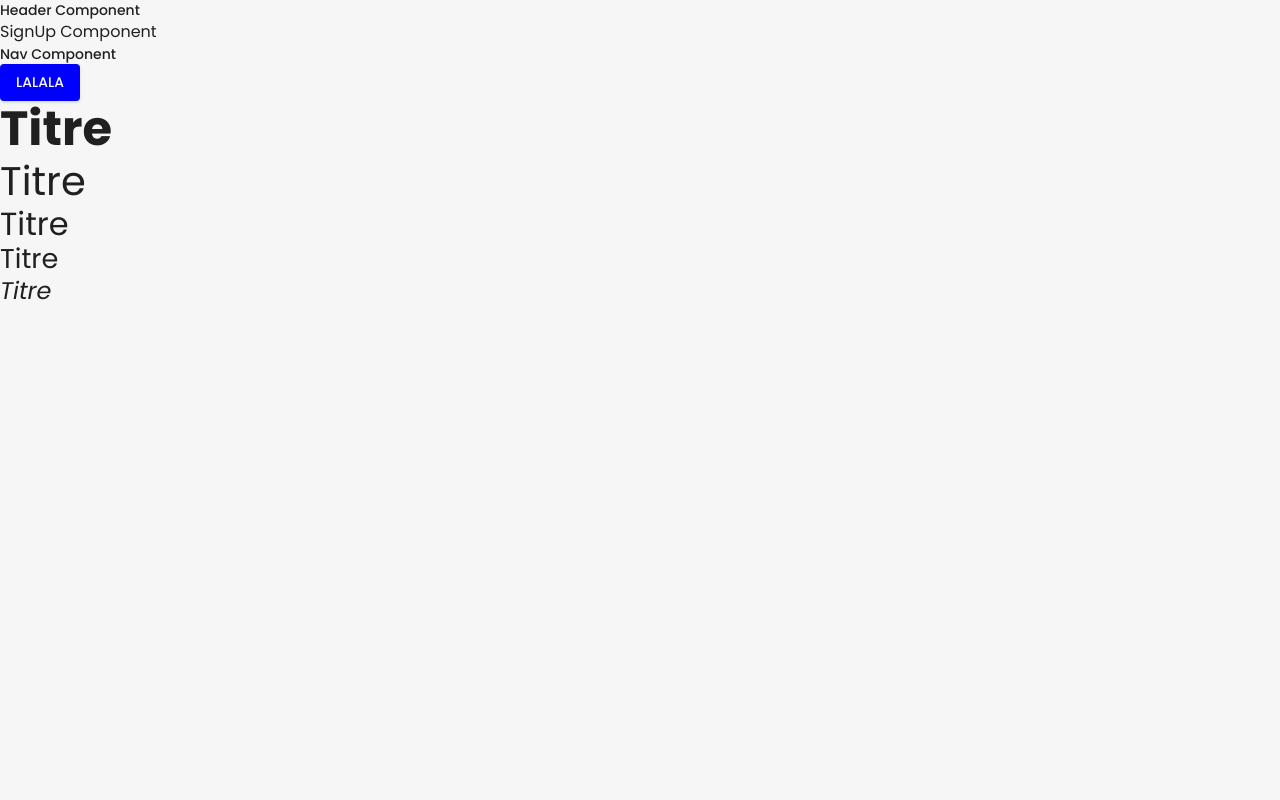
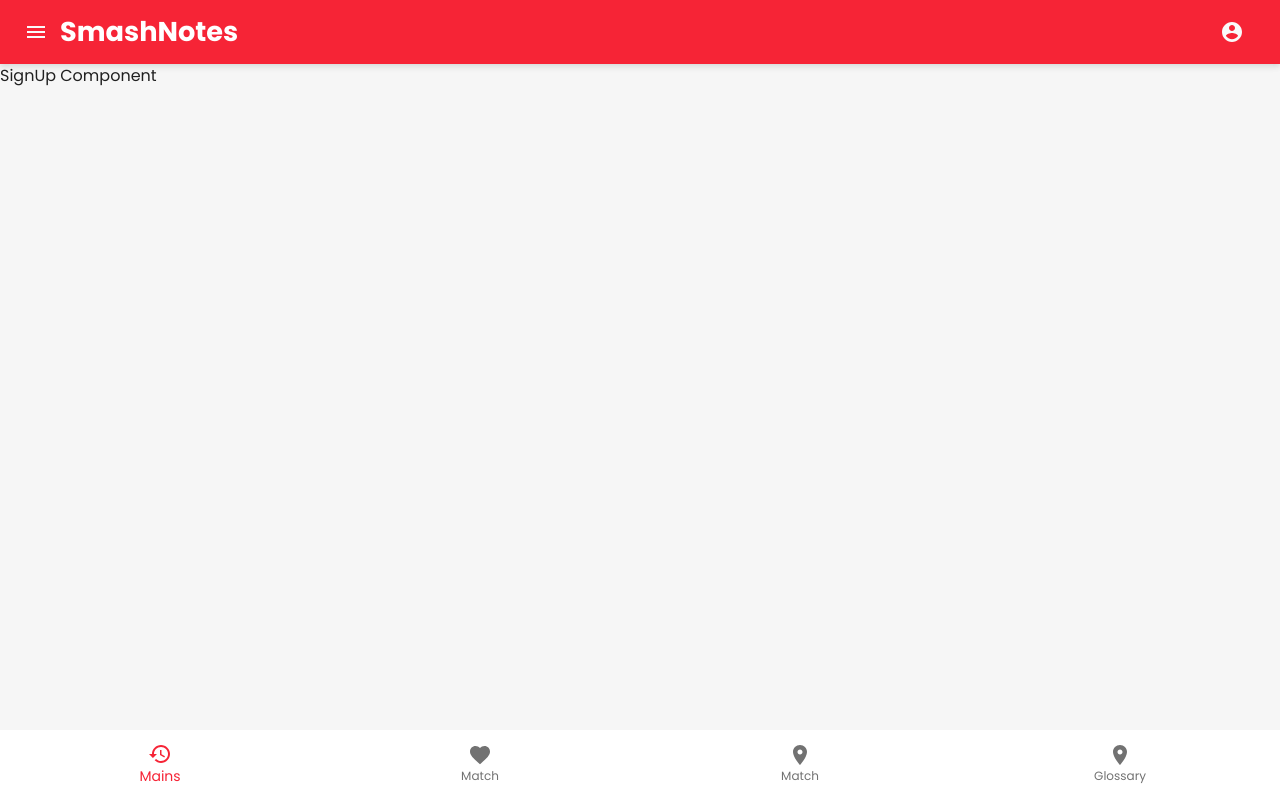
Before and after one commit to Bear-Tic/SmashNotes, a React (Create React App) app: page / in a window 1280 px wide. Built offline with nearby package versions, Linux system fonts and the light colour scheme.

Commit message:
feat: layout

```diff
--- a/src/App.js
+++ b/src/App.js
@@ -4,7 +4,7 @@ import { SignUp } from './ui/pages/SignUp';
 import { Header } from './ui/components/Header';
 import { Nav } from './ui/components/Nav';
 import CssBaseline from '@material-ui/core/CssBaseline';
-import { MuiThemeProvider, Button, Typography } from '@material-ui/core';
+import { MuiThemeProvider } from '@material-ui/core';
 import theme from './config/theme/theme';
 
 const App = () => {
@@ -12,15 +12,11 @@ const App = () => {
     <>
       <MuiThemeProvider theme={theme}>
           <CssBaseline />
-          <Header />
-          <SignUp />
-          <Nav />
-          <Button variant="contained" color="primary">lalala</Button>
-          <Typography variant="h1">Titre</Typography>
-          <Typography variant="h2">Titre</Typography>
-          <Typography variant="h3">Titre</Typography>
-          <Typography variant="h4">Titre</Typography>
-          <Typography variant="h5">Titre</Typography>
+          <div className="p-body">
+            <Header />
+            <SignUp />
+            <Nav />
+          </div>
       </MuiThemeProvider>
     </>
   );
--- a/src/config/theme/customTheme.js
+++ b/src/config/theme/customTheme.js
@@ -1,4 +1,4 @@
-const primaryColor = '#0000FF';
+const primaryColor = '#F62436';
 
 const smashNotesTheme = {
   breakpoints: {
@@ -56,7 +56,18 @@ const smashNotesTheme = {
     '0px 11px 15px -7px rgba(37, 59, 49, .06),0px 24px 38px 3px rgba(37, 59, 49, .06),0px 9px 46px 8px rgba(37, 59, 49, .06)',
   ],
   direction: 'ltr',
-  overrides: {},
+  overrides: {
+    MuiBottomNavigationAction: {
+      root: {
+        maxWidth: '100%',
+      },
+    },
+    MuiBottomNavigation: {
+      root: {
+        height: '70px',
+      },
+    },
+  },
   transitions: {
     easing: {
       easeInOut: 'cubic-bezier(0.4, 0, 0.2, 1)',
@@ -76,7 +87,6 @@ const smashNotesTheme = {
   },
   typography: {
     useNextVariants: true,
-
     h1: {
       fontSize: "3rem",
       fontFamily: '"Poppins", "Roboto", "Helvetica", "Arial", sans-serif',
@@ -95,7 +105,7 @@ const smashNotesTheme = {
     h4: {
       fontSize: "1.7rem",
       fontFamily: '"Poppins", "Roboto", "Helvetica", "Arial", sans-serif',
-      fontWeight: 400,
+      fontWeight: 'bold',
     },
     h5: {
       fontFamily: '"Poppins", "Roboto", "Helvetica", "Arial", sans-serif',
--- /dev/null
+++ b/src/scss/4-pages/body.scss
@@ -0,0 +1,13 @@
+html, body, #root, .p-body{
+  height: 100%;
+}
+
+.p-body {
+  position: relative;
+  &__navigation {
+    overflow: hidden;
+    position: fixed;
+    bottom: 0;
+    width: 100%;
+  }
+}
--- a/src/scss/index.scss
+++ b/src/scss/index.scss
@@ -8,5 +8,6 @@
 // 3-organisms
 
 // 4-pages
+@import './4-pages/body';
 
 // 5-utils
--- a/src/ui/components/Header/index.js
+++ b/src/ui/components/Header/index.js
@@ -1,9 +1,128 @@
 import React from 'react';
+import AppBar from '@material-ui/core/AppBar';
+import Toolbar from '@material-ui/core/Toolbar';
+import Typography from '@material-ui/core/Typography';
+import IconButton from '@material-ui/core/IconButton';
+import MenuIcon from '@material-ui/icons/Menu';
+import AccountCircle from '@material-ui/icons/AccountCircle';
+import MenuItem from '@material-ui/core/MenuItem';
+import Menu from '@material-ui/core/Menu';
+import Drawer from '@material-ui/core/Drawer';
+import List from '@material-ui/core/List';
+import Divider from '@material-ui/core/Divider';
+import ListItem from '@material-ui/core/ListItem';
+import ListItemIcon from '@material-ui/core/ListItemIcon';
+import ListItemText from '@material-ui/core/ListItemText';
+import InboxIcon from '@material-ui/icons/MoveToInbox';
+import MailIcon from '@material-ui/icons/Mail';
+import { makeStyles } from '@material-ui/core/styles';
+
+const useStyles = makeStyles({
+  list: {
+    width: 250,
+  },
+});
 
 export const Header = () => {
+  const classes = useStyles();
+  const [anchorEl, setAnchorEl] = React.useState(null);
+  const [state, setState] = React.useState({
+    top: false,
+    left: false,
+    bottom: false,
+    right: false,
+  });
+
+  const toggleDrawer = (side, open) => event => {
+    if (event.type === 'keydown' && (event.key === 'Tab' || event.key === 'Shift')) {
+      return;
+    }
+
+    setState({ ...state, [side]: open });
+  };
+
+  const open = Boolean(anchorEl);
+
+  const handleMenu = event => {
+    setAnchorEl(event.currentTarget);
+  };
+
+  const handleClose = () => {
+    setAnchorEl(null);
+  };
+
+  const sideList = side => (
+    <div
+      className={classes.list}
+      role="presentation"
+      onClick={toggleDrawer(side, false)}
+      onKeyDown={toggleDrawer(side, false)}
+    >
+      <List>
+        {['Inbox', 'Starred', 'Send email', 'Drafts'].map((text, index) => (
+          <ListItem button key={text}>
+            <ListItemIcon>{index % 2 === 0 ? <InboxIcon /> : <MailIcon />}</ListItemIcon>
+            <ListItemText primary={text} />
+          </ListItem>
+        ))}
+      </List>
+      <Divider />
+      <List>
+        {['All mail', 'Trash', 'Spam'].map((text, index) => (
+          <ListItem button key={text}>
+            <ListItemIcon>{index % 2 === 0 ? <InboxIcon /> : <MailIcon />}</ListItemIcon>
+            <ListItemText primary={text} />
+          </ListItem>
+        ))}
+      </List>
+    </div>
+  );
+
   return (
-    <>
-    Header Component
-    </>
+    <div>
+      <AppBar position="static">
+        <Toolbar>
+          <IconButton onClick={toggleDrawer('left', true)} edge="start" color="inherit" aria-label="menu">
+            <MenuIcon />
+          </IconButton>
+          <Typography variant="h4" style={{ flexGrow: 1, color: 'white' }}>
+            SmashNotes
+          </Typography>
+          <div>
+            <IconButton
+              aria-label="account of current user"
+              aria-controls="menu-appbar"
+              aria-haspopup="true"
+              onClick={handleMenu}
+              color="inherit"
+              style={{ flexGrow: "1" }}
+            >
+              <AccountCircle />
+            </IconButton>
+            <Menu
+              id="menu-appbar"
+              anchorEl={anchorEl}
+              anchorOrigin={{
+                vertical: 'top',
+                horizontal: 'right',
+              }}
+              keepMounted
+              transformOrigin={{
+                vertical: 'top',
+                horizontal: 'right',
+              }}
+              open={open}
+              onClose={handleClose}
+            >
+              <MenuItem onClick={handleClose}>Profile</MenuItem>
+              <MenuItem onClick={handleClose}>My account</MenuItem>
+            </Menu>
+          </div>
+        </Toolbar>
+      </AppBar>
+      <Drawer open={state.left} onClose={toggleDrawer('left', false)}>
+        {sideList('left')}
+      </Drawer>
+    </div>
   );
-};
+}
--- a/src/ui/components/Nav/index.js
+++ b/src/ui/components/Nav/index.js
@@ -1,12 +1,25 @@
 import React from 'react';
+import { BottomNavigation, BottomNavigationAction } from '@material-ui/core';
+import RestoreIcon from '@material-ui/icons/Restore';
+import FavoriteIcon from '@material-ui/icons/Favorite';
+import LocationOnIcon from '@material-ui/icons/LocationOn';
 
 export const Nav = () => {
-  // TODO Gérer l'état active et la navigation. Link Router etc
+  const [value, setValue] = React.useState(0);
   return (
-    <>
-    <div>
-      Nav Component
+    <div className="p-body__navigation">
+      <BottomNavigation
+        value={value}
+        onChange={(event, newValue) => {
+          setValue(newValue);
+        }}
+        showLabels
+      >
+        <BottomNavigationAction label="Mains" icon={<RestoreIcon />} />
+        <BottomNavigationAction label="Match" icon={<FavoriteIcon />} />
+        <BottomNavigationAction label="Match" icon={<LocationOnIcon />} />
+        <BottomNavigationAction label="Glossary" icon={<LocationOnIcon />} />
+      </BottomNavigation>
     </div>
-    </>
   );
 };
```
